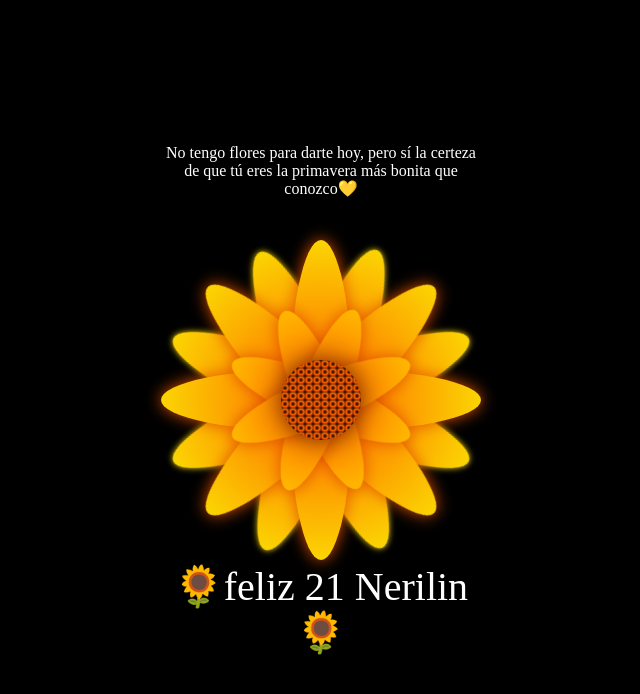
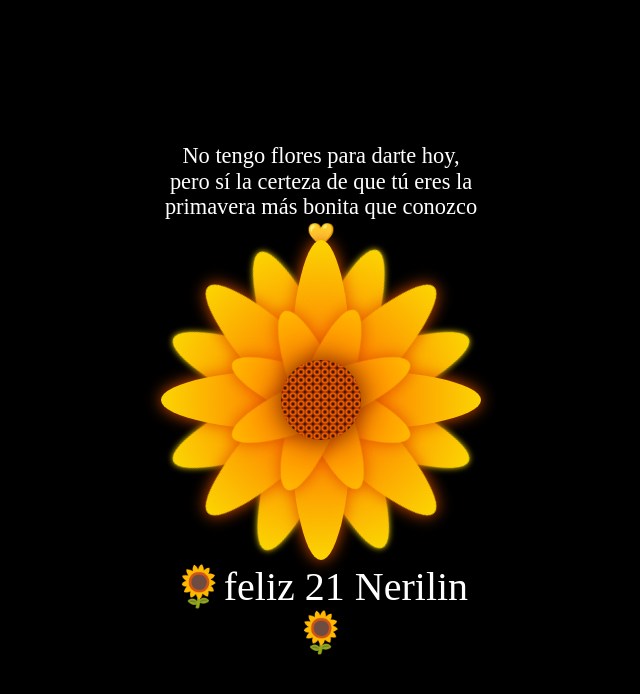
Before and after one commit to KleivLps/Flor, a plain HTML site: page index.html in a window 1280 px wide. Shown: the whole page, without its empty margins (319-959 px from the left). Drawn offline with Linux system fonts and the light colour scheme.

Commit message:
Actualizar style.css

```diff
--- a/style.css
+++ b/style.css
@@ -33,7 +33,7 @@ body {
 
 .text-above {
     top: -60px; /* Ajusta la posición vertical del texto arriba de la flor */
-font-size: 10px
+font-size: 14px
 }
 
 .text-below {
```
